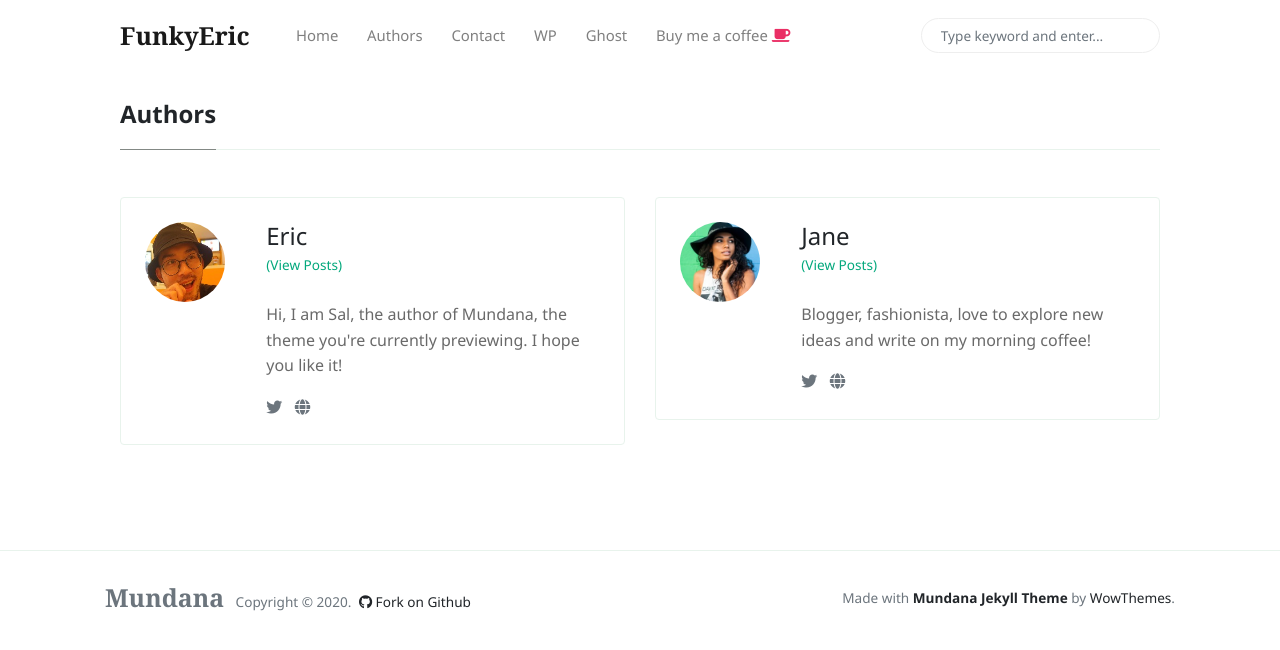
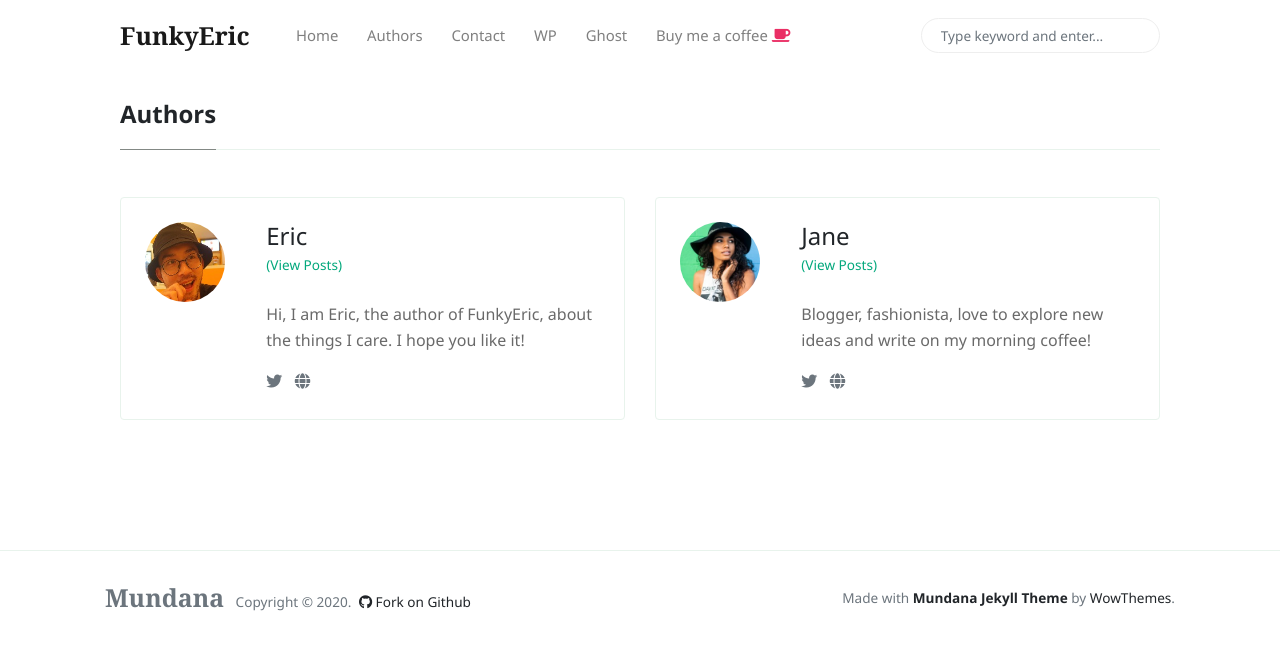
Before and after one commit to FunkyEric/FunkyEric.github.io, a Jekyll site: the page built from _pages/authors-list.html, in a window 1280 px wide. Shown: the top 650 px of the page. Built offline with Jekyll 4.4.1, drawn with Linux system fonts in a browser that asks for light colours; nearby versions of some CDN libraries.

Commit message:
something new

```diff
--- a/_config.yml
+++ b/_config.yml
@@ -23,7 +23,7 @@ authors:
       name:           Eric
       site:           https://www.wowthemes.net
       avatar:         /assets/images/avatar1.jpg
-      bio:            "Hi, I am Sal, the author of Mundana, the theme you're currently previewing. I hope you like it!"
+      bio:            "Hi, I am Eric, the author of FunkyEric, about the things I care. I hope you like it!"
       email:          gouzhun247@163.com
       twitter:        https://twitter.com/wowthemesnet
 
```
